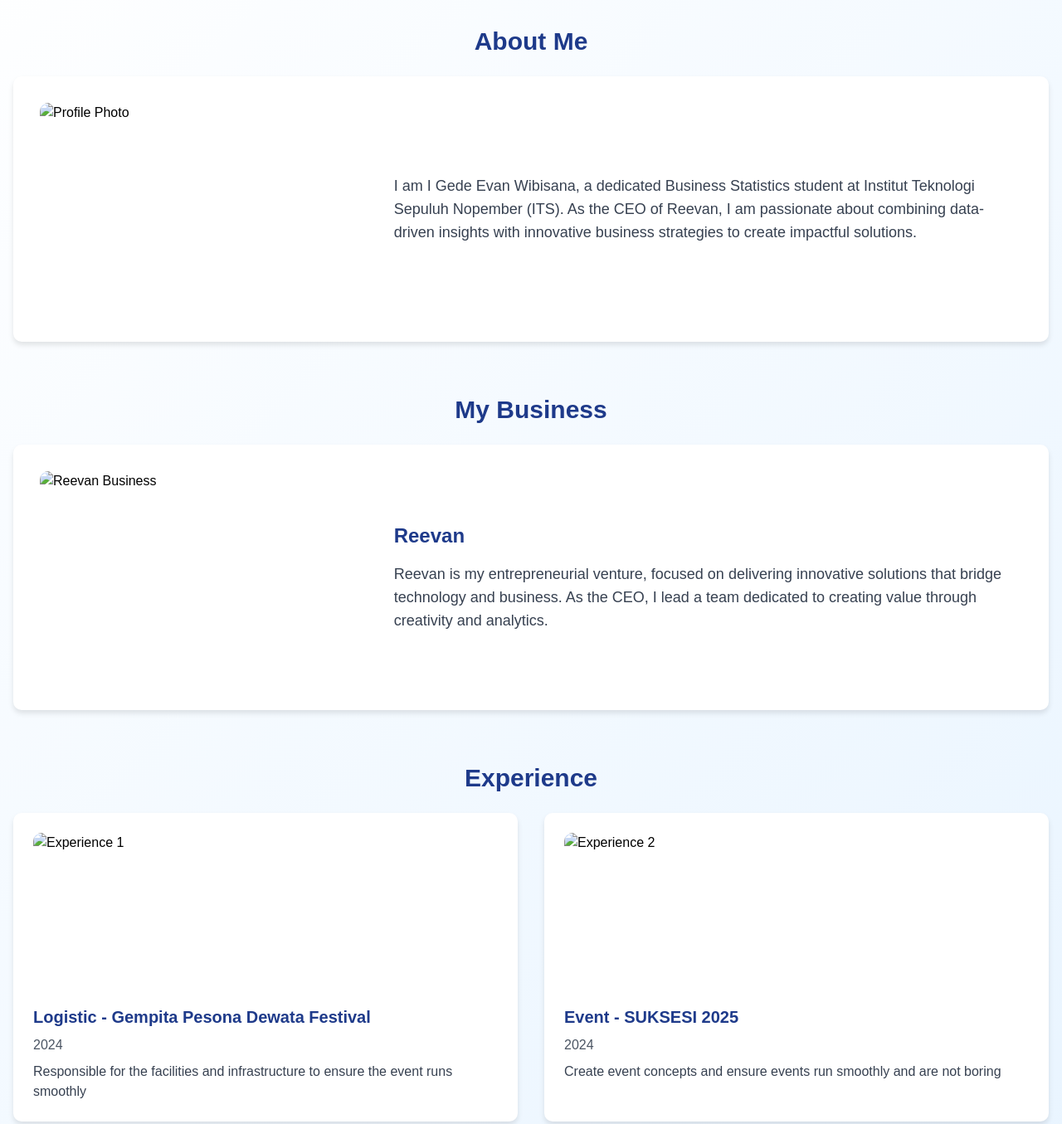
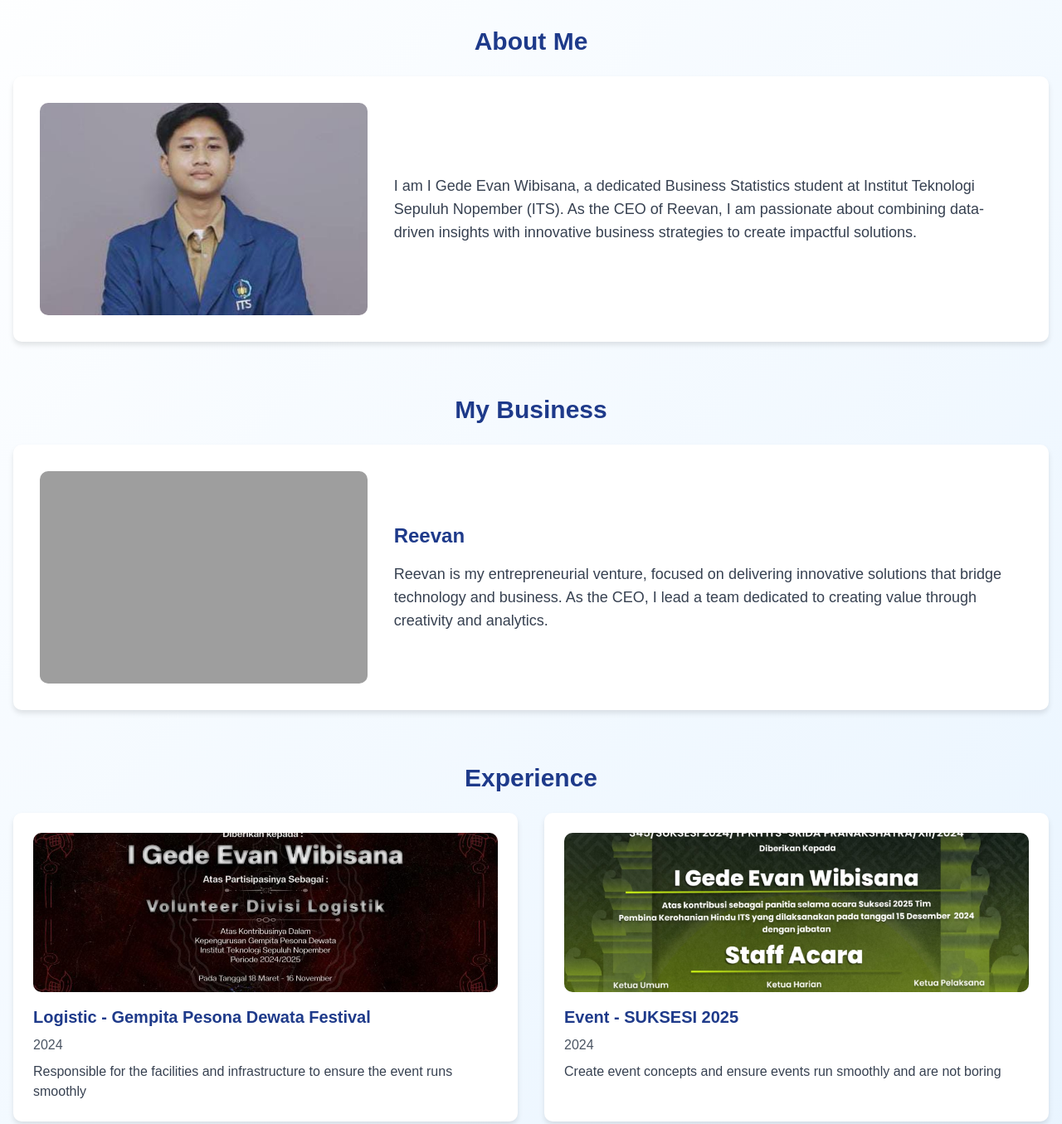
Before and after one commit to Panzw232/port, a plain HTML site: page index.html in a window 1280 px wide. Shown: the part 200-1555 px from the top of the page at 83% size. Drawn offline with nearby package versions, Linux system fonts and the light colour scheme; the site is published under a folder, as on GitHub Pages, so addresses that start at the root find nothing.

Commit message:
Update index.html

```diff
--- a/index.html
+++ b/index.html
@@ -63,7 +63,7 @@
             <h2 class="text-3xl section-title mb-6 text-center">About Me</h2>
             <div class="card p-8 flex flex-col md:flex-row items-center">
                 <div class="md:w-1/3 mb-6 md:mb-0">
-                    <img src="/gambar/evan.jpeg" alt="Profile Photo" class="w-full h-64">
+                    <img src="gambar/evan.jpeg" alt="Profile Photo" class="w-full h-64">
                 </div>
                 <div class="md:w-2/3 md:pl-8">
                     <p class="text-gray-700 text-lg">
@@ -79,7 +79,7 @@
             <h2 class="text-3xl section-title mb-6 text-center">My Business</h2>
             <div class="card p-8 flex flex-col md:flex-row items-center">
                 <div class="md:w-1/3 mb-6 md:mb-0">
-                    <img src="/gambar/reevan.png" alt="Reevan Business" class="w-full h-64">
+                    <img src="gambar/reevan.png" alt="Reevan Business" class="w-full h-64">
                 </div>
                 <div class="md:w-2/3 md:pl-8">
                     <h3 class="text-2xl font-semibold text-blue-900 mb-4">Reevan</h3>
@@ -97,7 +97,7 @@
             <div class="grid grid-cols-1 md:grid-cols-2 gap-8">
                 <!-- Experience 1 -->
                 <div class="card p-6">
-                    <img src="/gambar/gpdf.jpeg" alt="Experience 1" class="w-full h-48 mb-4">
+                    <img src="gambar/gpdf.jpeg" alt="Experience 1" class="w-full h-48 mb-4">
                     <h3 class="text-xl font-semibold text-blue-900 mb-2">Logistic - Gempita Pesona Dewata Festival</h3>
                     <p class="text-gray-600">2024</p>
                     <p class="text-gray-700 mt-2">
@@ -106,7 +106,7 @@
                 </div>
                 <!-- Experience 2 -->
                 <div class="card p-6">
-                    <img src="/gambar/suksesi.jpeg" alt="Experience 2" class="w-full h-48 mb-4">
+                    <img src="gambar/suksesi.jpeg" alt="Experience 2" class="w-full h-48 mb-4">
                     <h3 class="text-xl font-semibold text-blue-900 mb-2">Event - SUKSESI 2025</h3>
                     <p class="text-gray-600">2024</p>
                     <p class="text-gray-700 mt-2">
```
